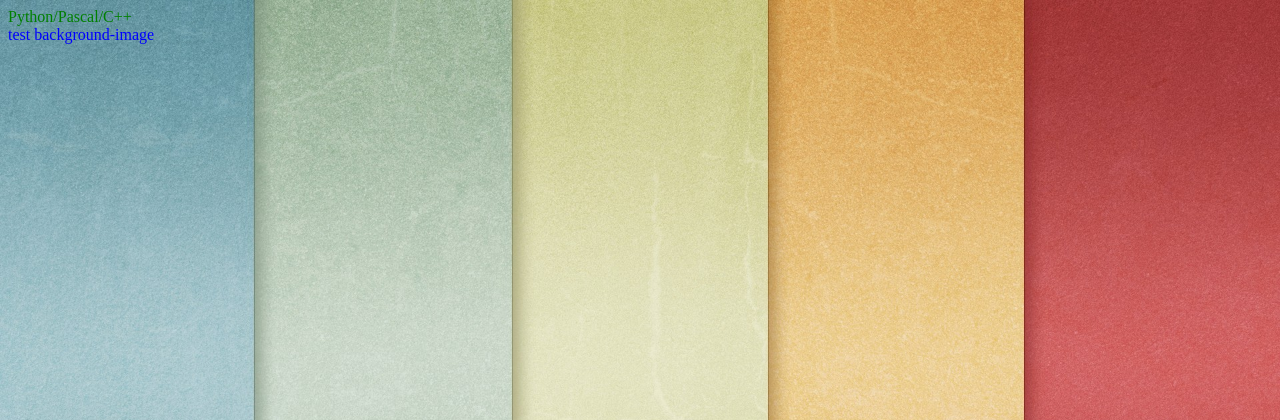
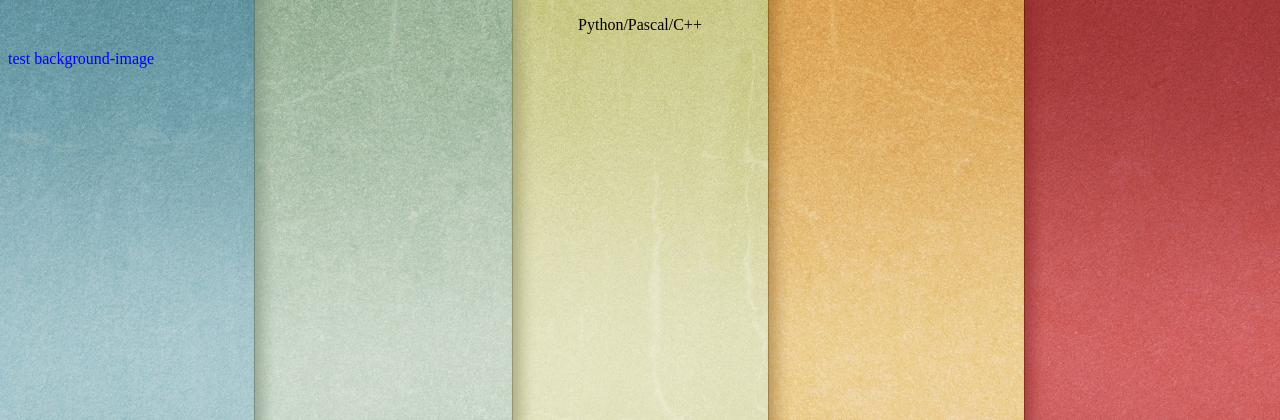
Before and after one commit to batsnap/batsnap.github.io, a PHP site: page / in a window 1280 px wide. Shown: the top 420 px of the page. Run offline with PHP 8.4, Linux system fonts and the light colour scheme.

Commit message:
Add Batyr

```diff
--- a/css/style.css
+++ b/css/style.css
@@ -11,3 +11,6 @@ background-image:
 	url("/image/font.jpg");
 background-size: cover;
 }
+p{
+font-size:size 54px;
+}
--- a/index.html
+++ b/index.html
@@ -8,7 +8,7 @@
     </head>
 
     <body>
-	    <a>Python/Pascal/C++<a/>
+	    <p align="center">Python/Pascal/C++<p/>
    		 <div>test background-image<div/>
     </body>
 </html>
```
